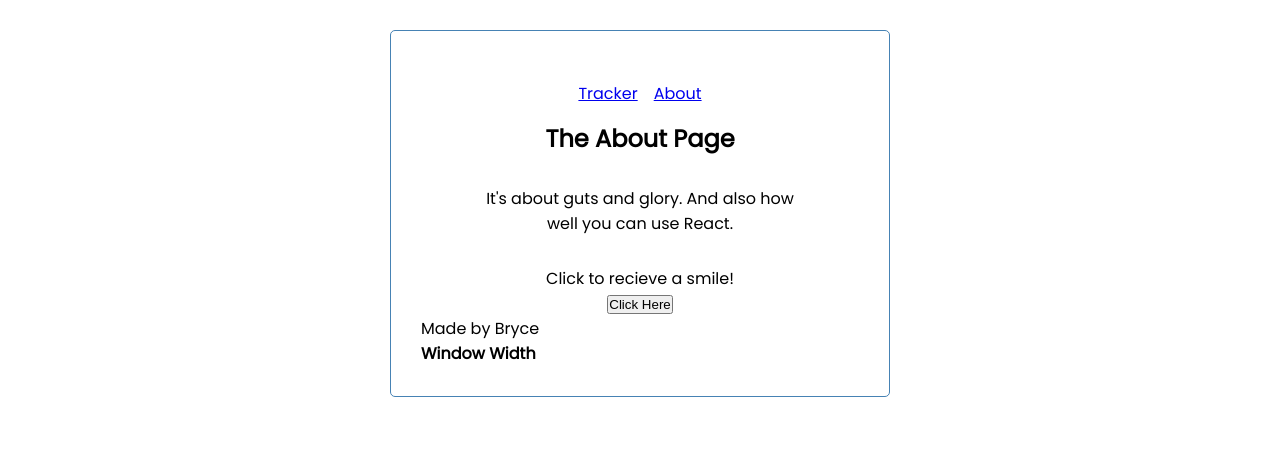
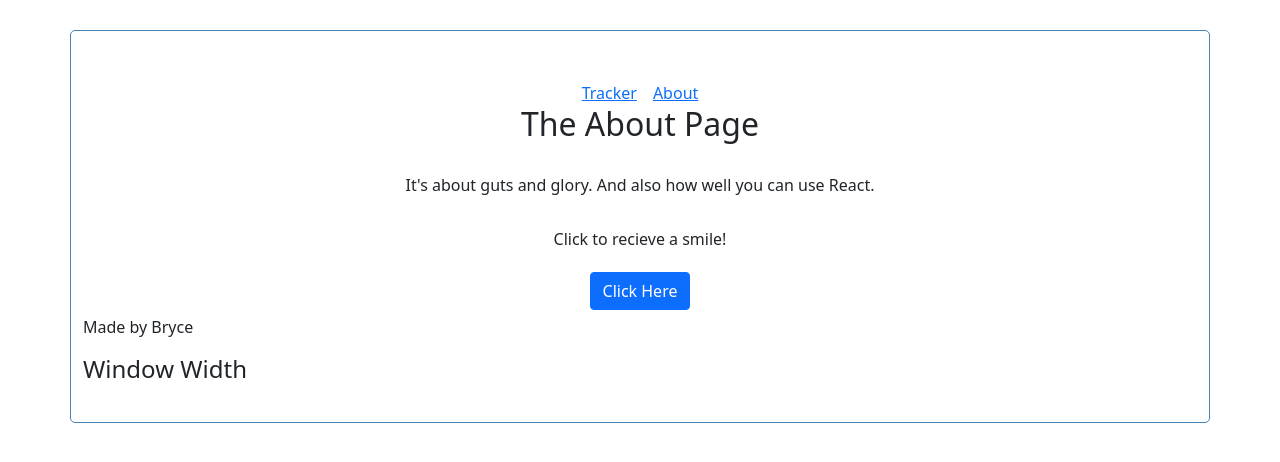
Before and after one commit to Brykee/Task-Tracker, a React (Create React App) app: page /about in a window 1280 px wide. Shown: the top 462 px of the page. Built offline with nearby package versions, Linux system fonts and the light colour scheme.

Commit message:
Bootstrap

```diff
--- a/package.json
+++ b/package.json
@@ -6,7 +6,9 @@
     "@testing-library/jest-dom": "^5.14.1",
     "@testing-library/react": "^11.2.7",
     "@testing-library/user-event": "^12.8.3",
+    "bootstrap": "^5.1.1",
     "react": "^17.0.2",
+    "react-bootstrap": "^2.0.0-rc.0",
     "react-dom": "^17.0.2",
     "react-icons": "^4.2.0",
     "react-modal": "^3.14.3",
--- a/src/components/Message.js
+++ b/src/components/Message.js
@@ -1,4 +1,5 @@
 import React, { Component } from 'react';
+import Button from 'react-bootstrap/Button';
 
 class Message extends Component {
   constructor() {
@@ -19,7 +20,7 @@
       <div className="changeBtn">
         <p>{this.state.message}</p>
 
-        <button onClick={() => this.changeMessage()}>Click Here</button>
+        <Button onClick={() => this.changeMessage()}>Click Here</Button>
       </div>
     );
   }
--- a/src/index.js
+++ b/src/index.js
@@ -2,6 +2,8 @@
 import ReactDOM from 'react-dom';
 import './index.css';
 import App from './App';
+
+import 'bootstrap/dist/css/bootstrap.min.css';
 
 ReactDOM.render(
   <React.StrictMode>
```
Also changed, not shown: Checklist.txt, 1 other file (tests, documents, lock files or other folders).
